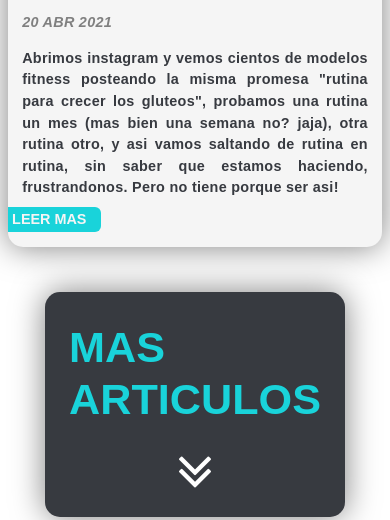
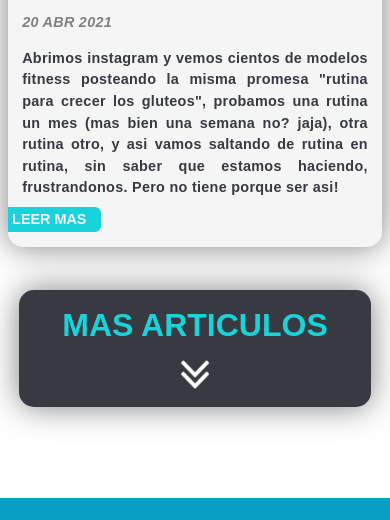
Before and after one commit to j-madruga/Blackwater-Performance, a website: page blog.html in a window 390 px wide. Shown: the part 1730-2250 px from the top of the page. Drawn offline with nearby package versions, Linux system fonts and the light colour scheme; a web font is replaced by a local one.

Commit message:
responsive 360px y 740px

```diff
--- a/scss/styles.scss
+++ b/scss/styles.scss
@@ -4,4 +4,3 @@
 @import "views/sobre-nosotros";
 @import "views/productos";
 @import "views/blog";
-@import "views/contacto";
--- a/scss/views/_blog.scss
+++ b/scss/views/_blog.scss
@@ -58,27 +58,36 @@
     @extend %articleAnimation:hover;
 }
 .blogLinkContainer {
-    @extend %darkContainer;
+    @extend .actionCall;
     @extend %displayFlexColumn;
     @extend %articleAnimation;
     align-items: center;
     justify-content: center;
-    margin: 3.5% 10%;
+    margin: 3% 25%;
     h4 {
-        padding: .7em;
-        margin: 0%;
-        @include textStyle($ffMonserrat, 2.7rem, normal, 900, $lightBlue);
+        padding: .3em;
+        font-size: 2.5rem;
     }
     img {
-        height: 2.5rem;
-        margin-bottom: 1.8em;
+        height: 2.125rem;
+        margin-bottom: 1em;
     }
 }
 
-@media only screen and (max-width:768px) {
+@media only screen and (max-width: 740px) {
     .blogLinkContainer {
-        img {
-            height: 2rem;
+        h4 {
+            font-size: 2rem;
+            padding: .5em 0em;
         }
     }
 }
+@media only screen and (min-width: 360px) and (max-width: 600px) {
+    .blogLinkContainer {
+        margin: 3%;
+        img {
+            height: 1.8rem;
+            margin-bottom: 1.1em;
+        }
+    }
+}
--- a/scss/views/_index.scss
+++ b/scss/views/_index.scss
@@ -78,7 +78,7 @@
 }
 
 // responsive del index
-@media only screen and (max-width: 768px) {
+@media only screen and (max-width: 740px) {
     // responsive de seccion de presentacion
     .presentation__article {
         grid-template-columns: 1fr;
--- a/scss/views/_productos.scss
+++ b/scss/views/_productos.scss
@@ -65,7 +65,7 @@
 }
 
 // responsive pagina de productos
-@media only screen and (max-width: 768px) {
+@media only screen and (max-width: 740px) {
     .productContainer {
         p {
             padding: 0em 2em;
--- a/scss/views/_sobre-nosotros.scss
+++ b/scss/views/_sobre-nosotros.scss
@@ -37,7 +37,7 @@
 }
 
 // responsive pagina sobre nosotros
-@media only screen and (max-width: 768px) {
+@media only screen and (max-width: 740px) {
     .cardQuienes {
         grid-template-columns: 1fr;
         grid-template-rows: auto auto auto;
```
Also changed, not shown: scss/_components.scss (+5 -5 lines), css/styles.css, scss/views/_contacto.scss (added).
